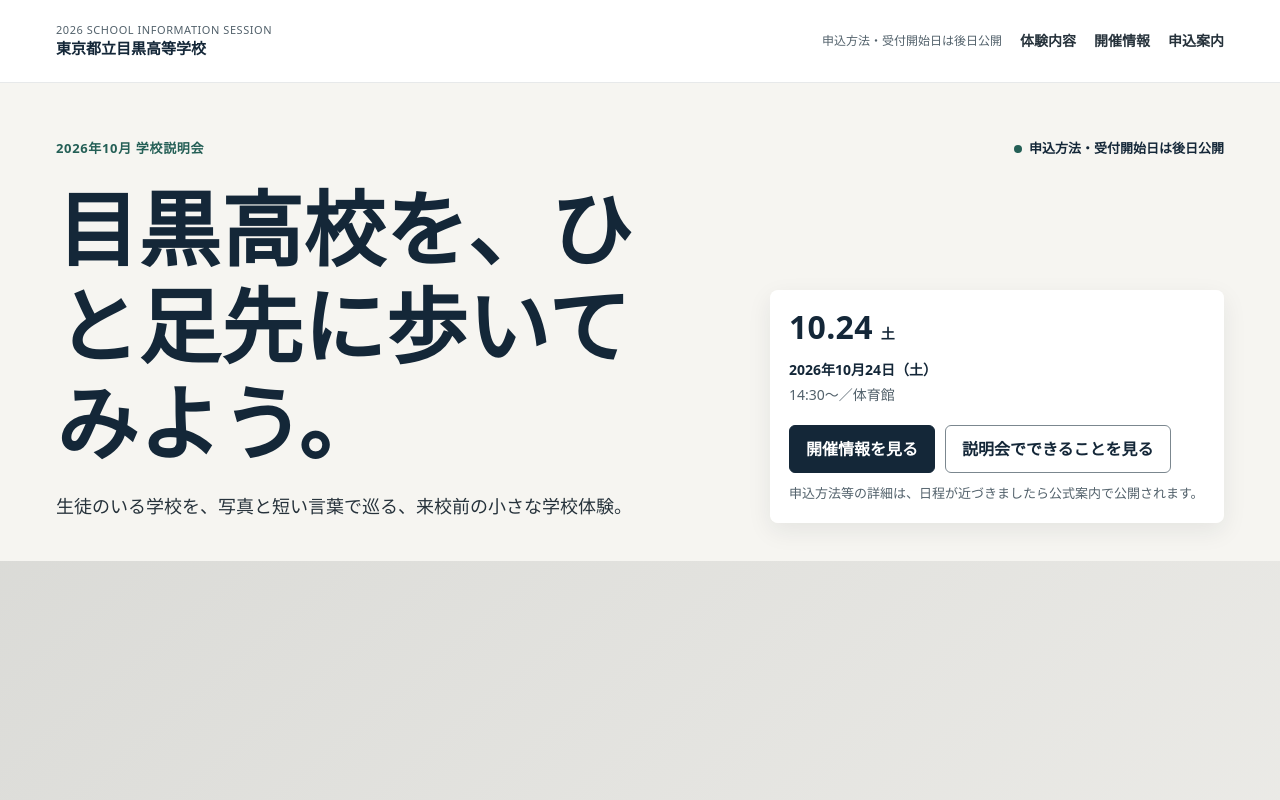
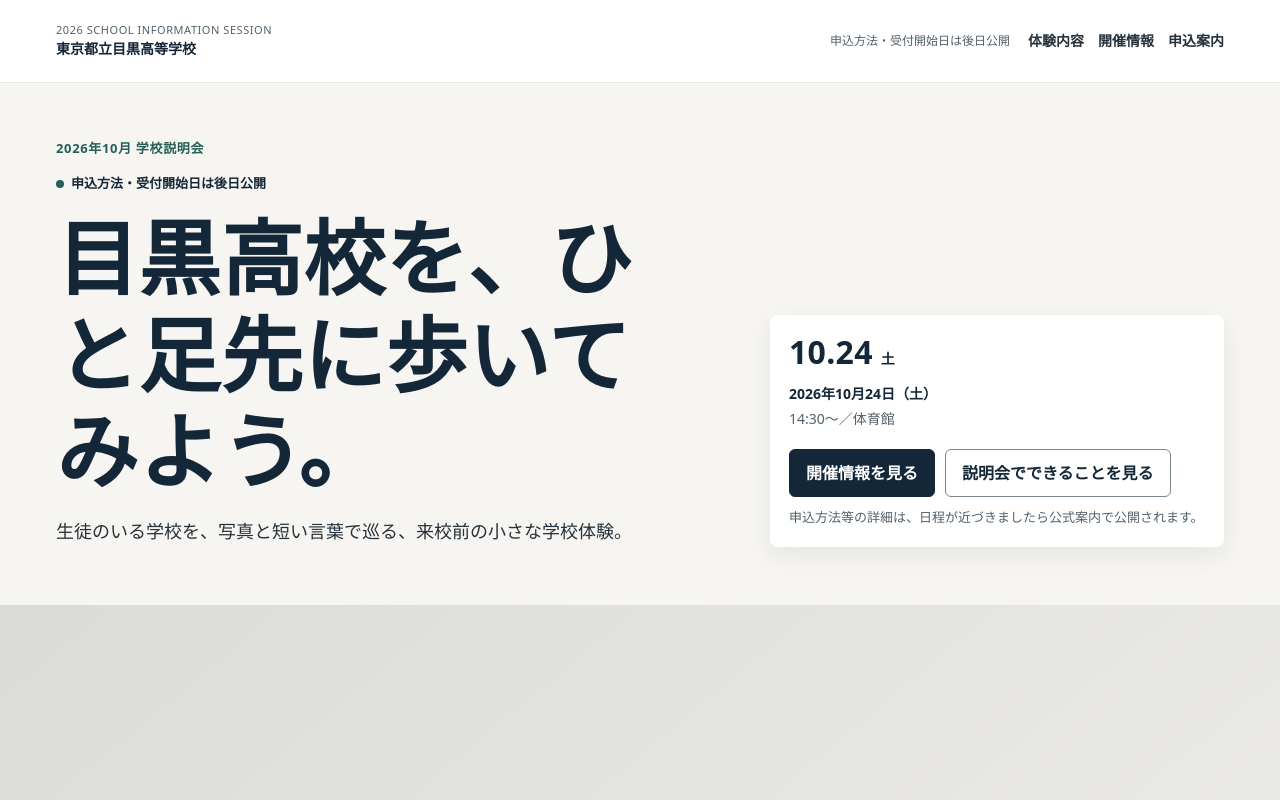
Before and after one commit to branzfamily01/meguro-school-info-session, a website: page index.html in a window 1280 px wide. Shown: the top 800 px of the page. Drawn offline with Linux system fonts and the light colour scheme.

Commit message:
Align hero and mobile header with spec

```diff
--- a/css/style.css
+++ b/css/style.css
@@ -58,37 +58,38 @@
 
 .site-header { background: rgba(255,255,255,.96); border-bottom: 1px solid rgba(20,39,56,.10); }
 .header-inner {
-  width: min(calc(100% - var(--side) * 2), var(--max)); min-height: 86px; margin-inline: auto;
-  display: grid; grid-template-columns: 1fr auto; gap: 10px 18px; align-items: center; padding-block: 12px;
+  width: min(calc(100% - var(--side) * 2), var(--max)); margin-inline: auto;
+  display: grid; grid-template-columns: 1fr; gap: 2px 12px; align-items: center; padding-block: 8px;
 }
 .brand { text-decoration: none; min-width: 0; }
-.brand small { display: block; color: var(--muted); font-size: 11px; letter-spacing: .05em; line-height: 1.4; }
-.brand strong { display: block; color: var(--ink); font-size: 15px; line-height: 1.55; }
-.header-nav { grid-column: 1 / -1; display: flex; flex-wrap: wrap; gap: 6px 18px; }
-.header-nav a { min-height: 44px; display: inline-flex; align-items: center; font-size: 14px; font-weight: 600; text-decoration: none; }
+.brand small { display: none; color: var(--muted); font-size: 11px; letter-spacing: .05em; line-height: 1.4; }
+.brand strong { display: block; color: var(--ink); font-size: 14px; line-height: 1.55; }
+.header-nav { display: flex; flex-wrap: wrap; gap: 0 14px; }
+.header-nav a { min-height: 44px; display: inline-flex; align-items: center; font-size: 13px; font-weight: 600; text-decoration: none; }
 .header-nav a:hover { text-decoration: underline; text-underline-offset: 4px; }
-.header-status { justify-self: end; color: var(--muted); font-size: 12px; white-space: nowrap; }
+.header-status { display: none; justify-self: end; color: var(--muted); font-size: 12px; white-space: nowrap; }
 
-.hero { padding: 22px 0 0; background: var(--canvas); overflow: clip; }
-.hero-topline { display: flex; align-items: center; justify-content: space-between; gap: 16px; margin-bottom: 20px; }
+.hero { padding: 18px 0 0; background: var(--canvas); overflow: clip; }
+.hero-topline { margin-bottom: 12px; }
 .hero-event-kicker { margin: 0; color: var(--accent); font-size: 13px; font-weight: 700; letter-spacing: .05em; }
 .hero-status {
-  display: inline-flex; align-items: center; gap: 7px; font-size: 13px; font-weight: 700; color: var(--ink);
+  display: inline-flex; align-items: center; gap: 7px; margin-top: 12px; font-size: 13px; font-weight: 700; color: var(--ink);
 }
 .hero-status::before { content: ""; width: 8px; height: 8px; border-radius: 50%; background: var(--accent); }
-.hero-grid { display: grid; gap: 26px; }
+.hero-grid { display: grid; gap: 18px; }
+.hero-summary { margin-top: 0; }
 .hero-info { position: relative; z-index: 2; }
 .hero-title {
   max-width: 10em; margin: 0; color: var(--ink); font-size: clamp(32px, 10vw, 40px);
   line-height: 1.25; font-weight: 600; letter-spacing: .005em;
 }
-.hero-lead { max-width: 32em; margin: 20px 0 0; font-size: 16px; }
+.hero-lead { max-width: 32em; margin: 16px 0 0; font-size: 16px; }
+.hero-actions .cta-row { margin-top: 0; }
 .event-glass {
   margin-top: 24px; padding: 18px; border: 1px solid rgba(255,255,255,.75); border-radius: 8px;
   background: rgba(255,255,255,.94); box-shadow: 0 8px 24px rgba(20,39,56,.08);
   backdrop-filter: blur(12px); -webkit-backdrop-filter: blur(12px);
 }
-.event-date-row { display: flex; justify-content: space-between; gap: 18px; align-items: end; }
 .event-date { color: var(--ink); font-size: 32px; font-weight: 700; line-height: 1.1; letter-spacing: .01em; }
 .event-date small { display: inline; margin-left: 8px; font-size: 14px; font-weight: 600; }
 .event-details-mini { margin: 12px 0 0; color: var(--muted); font-size: 14px; }
@@ -103,7 +104,7 @@
 .secondary-link { border: 1px solid #7b878f; color: var(--ink); background: transparent; }
 .cta-helper { margin: 10px 0 0; color: var(--muted); font-size: 13px; line-height: 1.6; }
 .hero-media {
-  min-height: 340px; margin-top: 28px; position: relative; display: grid; place-items: end start;
+  min-height: 340px; margin-top: 26px; position: relative; display: grid; place-items: end start;
   background: #e7e6e1; overflow: hidden; transform: translateY(var(--media-shift));
 }
 .hero-media::before {
@@ -192,10 +193,13 @@
 
 @media (min-width: 768px) {
   :root { --side: 32px; --section: 82px; }
-  .header-inner { grid-template-columns: 1fr auto auto; min-height: 82px; }
+  .header-inner { grid-template-columns: 1fr auto auto; min-height: 82px; gap: 10px 18px; padding-block: 12px; }
+  .brand small { display: block; }
+  .header-status { display: block; }
   .header-nav { grid-column: auto; }
+  .header-nav a { font-size: 14px; }
   .hero { padding-top: 34px; }
-  .hero-grid { grid-template-columns: minmax(0, 1fr) minmax(300px, 380px); gap: 42px; align-items: end; }
+  .hero-grid { gap: 24px; }
   .hero-title { font-size: 56px; }
   .hero-media { min-height: 470px; }
   .cta-row { grid-template-columns: max-content max-content; }
@@ -220,10 +224,17 @@
   :root { --side: 56px; --section: 104px; }
   .site-header { position: sticky; top: 0; z-index: 80; }
   .hero { min-height: 760px; padding-top: 54px; }
-  .hero-grid { min-height: 340px; grid-template-columns: minmax(0, 5.5fr) minmax(340px, 4fr); gap: 7vw; }
+  .hero-grid {
+    min-height: 340px;
+    grid-template-columns: minmax(0, 5.5fr) minmax(340px, 4fr);
+    grid-template-areas: "copy summary" "actions summary";
+    column-gap: 7vw; row-gap: 20px; align-items: end;
+  }
+  .hero-summary { grid-area: summary; align-self: stretch; display: flex; flex-direction: column; justify-content: center; }
+  .hero-info { grid-area: copy; }
+  .hero-actions { grid-area: actions; align-self: start; }
   .hero-title { font-size: clamp(64px, 6.4vw, 88px); line-height: 1.18; }
   .hero-lead { font-size: 18px; }
-  .event-glass { margin-top: 0; }
   .hero-media { min-height: 440px; margin-top: 38px; transition: transform .12s linear; }
   .story-grid { grid-template-columns: 8fr 4fr; }
   .photo-frame--portrait { aspect-ratio: 16/10; }
@@ -240,7 +251,7 @@
   :root { --side: 16px; }
   .hero-title { font-size: 32px; }
   .event-date { font-size: 28px; }
-  .header-nav { gap: 6px 10px; }
+  .header-nav { gap: 0 10px; }
 }
 
 @media (prefers-reduced-motion: reduce) {
```
